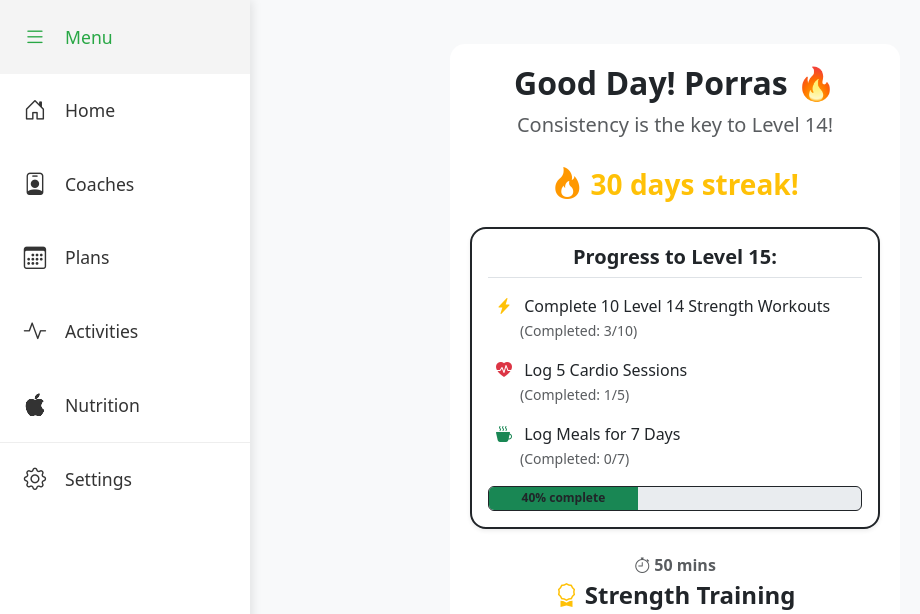
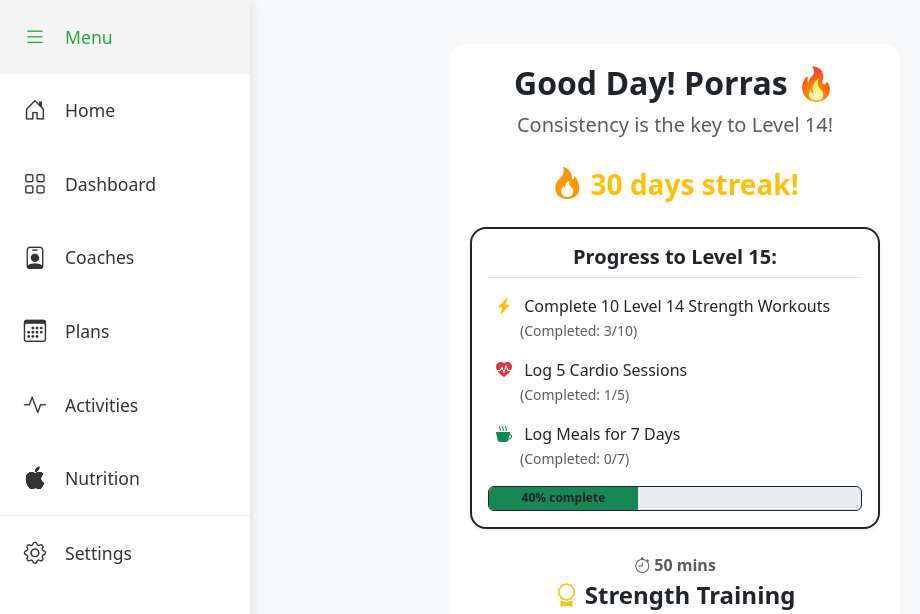
Before and after one commit to AMPV213/fitslot-web, a Flask app: page /home in a window 1280 px wide. Shown: the top 614 px of the page, without its empty margins (0-920 px from the left). Run offline with Flask 3, Linux system fonts and the light colour scheme; grey boxes are pictures that could not be loaded.

Commit message:
Added homepage

```diff
--- a/templates/home.html
+++ b/templates/home.html
@@ -104,6 +104,12 @@
                 </a>
             </li>
             <li>
+                <a href="{{ url_for('dashboard') }}">
+                    <i class="bi bi-grid"></i>
+                    <span class="nav-text">Dashboard</span>
+                </a>
+            </li>
+            <li>
                 <a href="#">
                     <i class="bi bi-person-badge"></i>
                     <span class="nav-text">Coaches</span>
```
